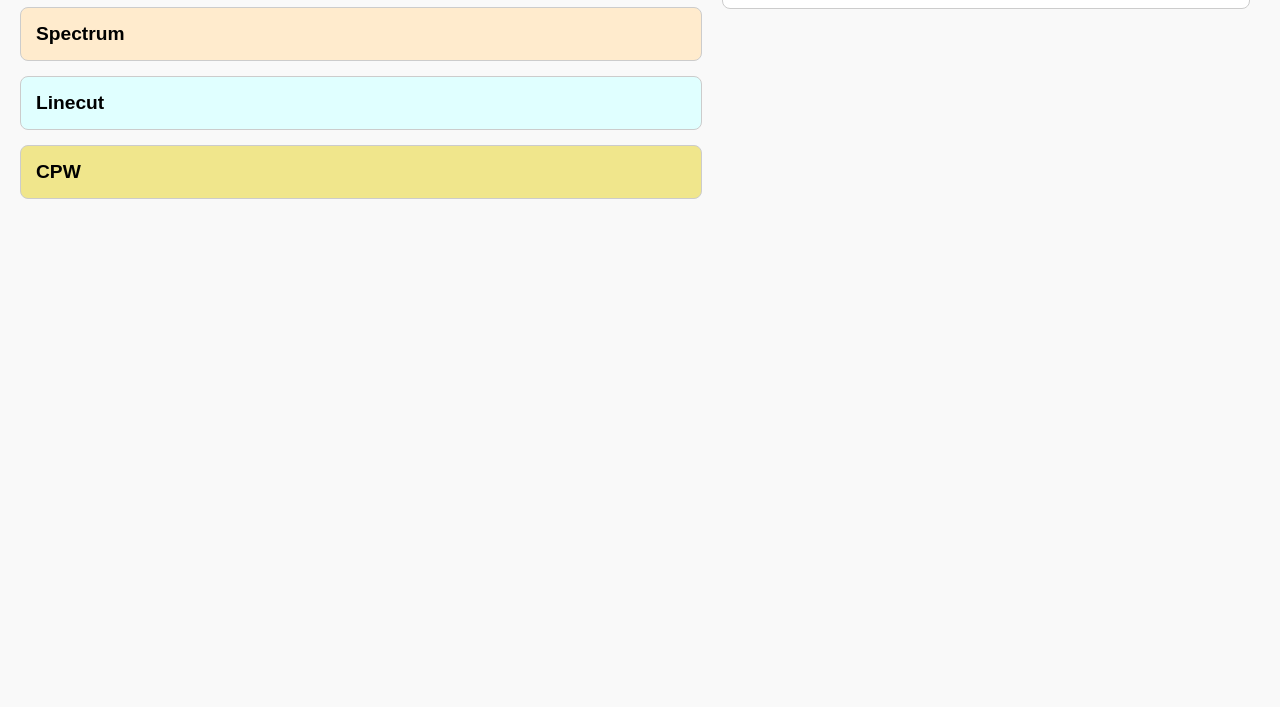
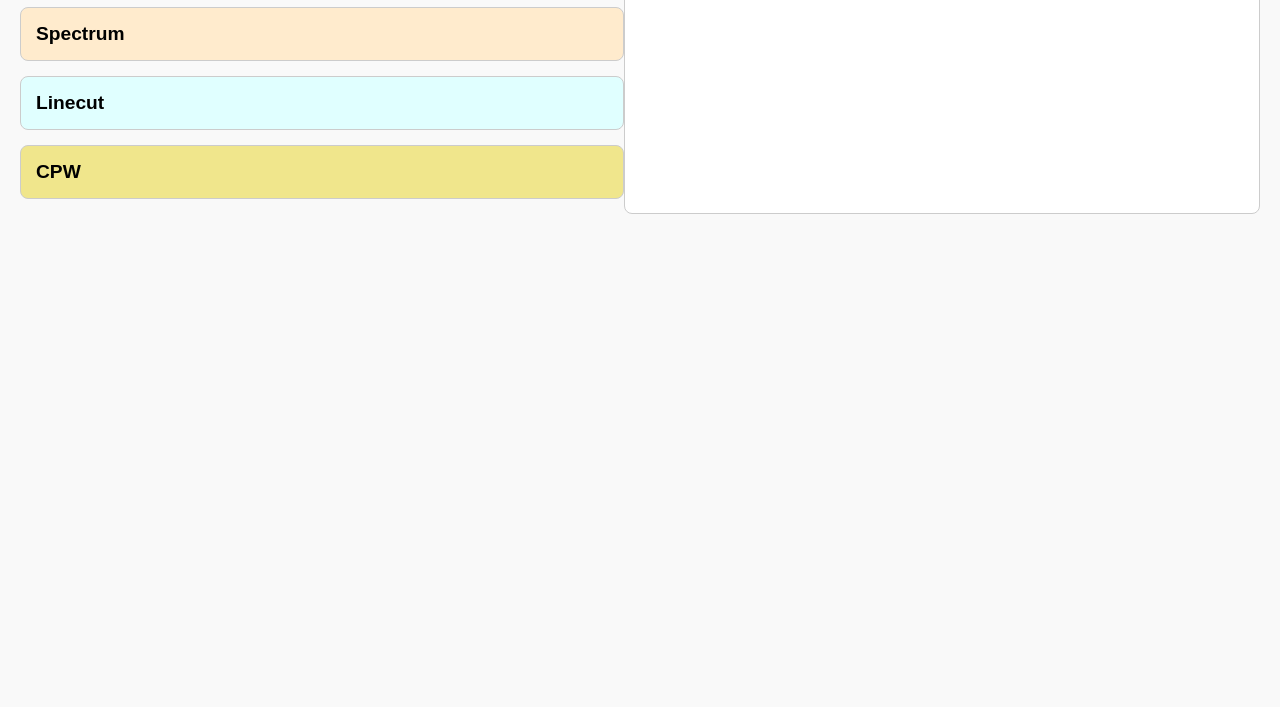
Before and after one commit to SinaMehboodi/Repos_GitHub, a plain HTML site: page index.html in a window 1280 px wide. Shown: the part 93-800 px from the top of the page. Drawn offline with Linux system fonts and the light colour scheme.

Commit message:
Update index.html

```diff
--- a/index.html
+++ b/index.html
@@ -14,17 +14,22 @@
             align-items: flex-start;
         }
 
+        .container {
+            display: flex;
+            width: 100%;
+        }
+
         .left-section {
-            width: 55%;
+            width: 50%;
         }
 
         .right-section {
-            width: 40%;
+            width: 50%;
             padding: 15px;
             border: 1px solid #ccc;
             border-radius: 8px;
             background-color: #fff;
-            margin-left: 20px;
+            margin-top: 23px;
         }
 
         h1 {
@@ -83,6 +88,7 @@
 </head>
 <body>
 
+    <div class="container">
         <div class="left-section">
             <h1>Library for Data Analysis</h1>
 
@@ -124,6 +130,7 @@
         <div class="right-section">
             <div id="info-box" class="info-box">
                 <p>Select a function to see details.</p>
+            </div>
         </div>
     </div>
 
```
Lines whose indentation alone changed are shown as unchanged.
